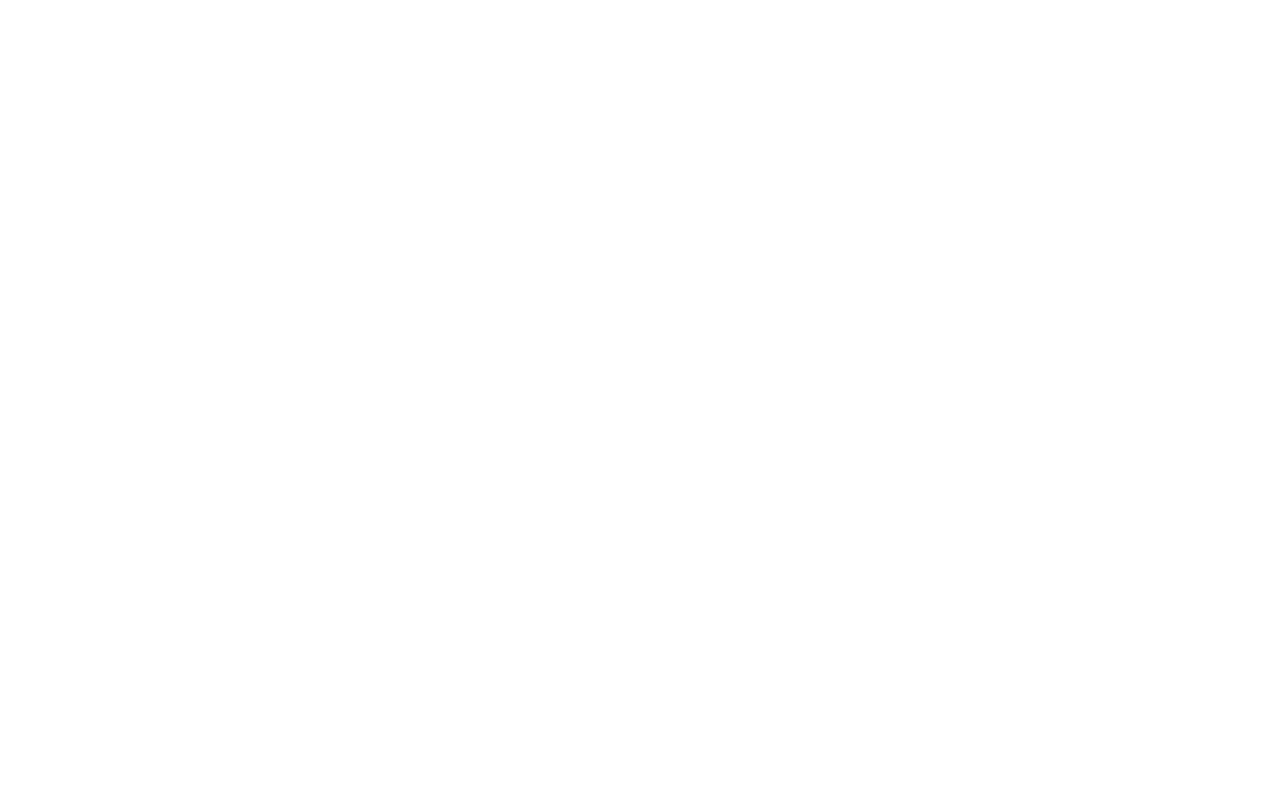
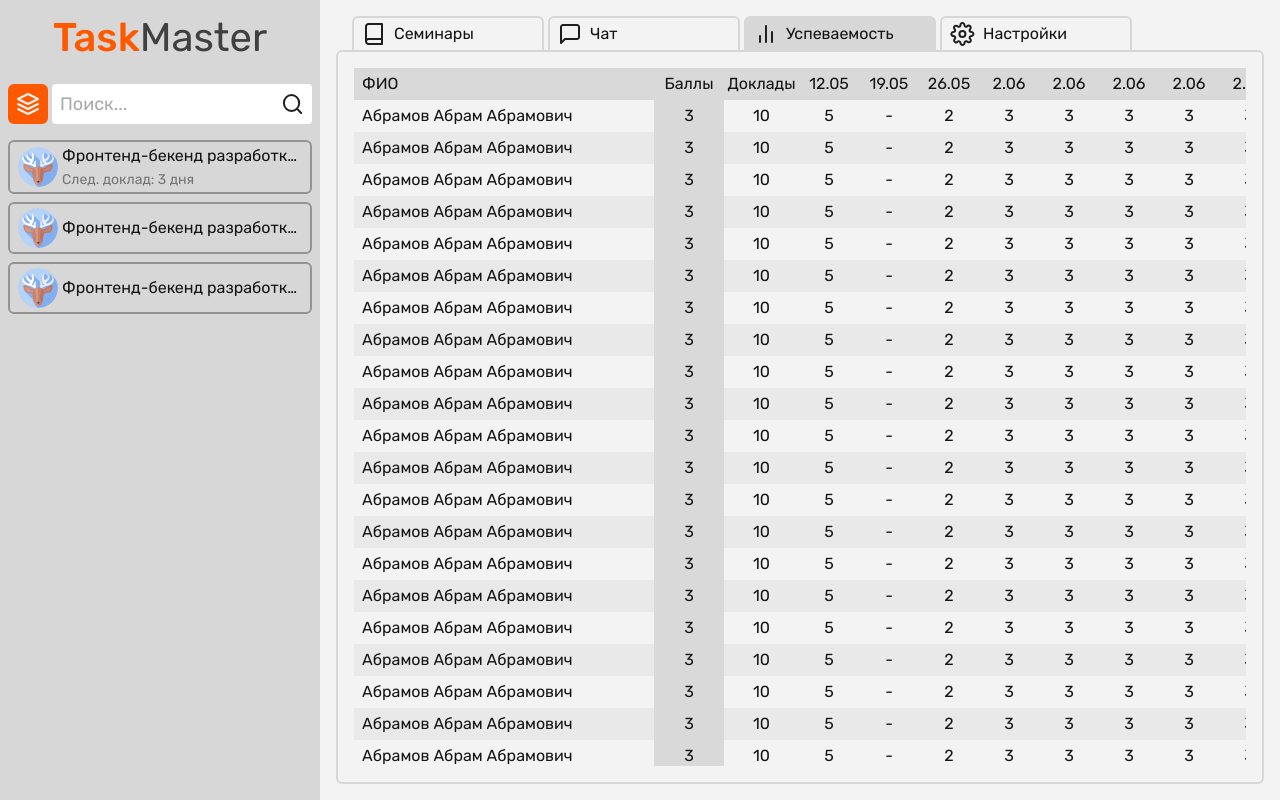
Before and after one commit to unwelcome/TaskMaster-v.2, a Vue app in the folder frontend/: page /main/performance in a window 1280 px wide. Before the commit this address had no page. Built offline with nearby package versions, Linux system fonts and the light colour scheme.

Commit message:
added performance page

```diff
--- a/frontend/src/assets/styles/style.css
+++ b/frontend/src/assets/styles/style.css
@@ -14,6 +14,9 @@
   --color-bg-input: #FFFFFF;
   --color-bg-chat-message-other: #555555;
   --color-bg-blur: rgba(0,0,0,0.25);
+  --color-bg-table-header: rgba(217, 217, 217, 1);
+  --color-bg-table-even: rgba(217, 217, 217, 0.4);
+  --color-bg-table-odd: transparent;
   --color-text-main: #141414;
   --color-text-second: #EDEDED;
   --color-text-description: #757575;
@@ -168,4 +171,12 @@
   .scrollable-invisible::-moz-scrollbar {
     width: 0px;
   }
+  .scrollable-x-y {
+    --scroll-bar-width: 6px;
+    --scroll-bar-height: 6px;
+    overflow-x: scroll;
+    overflow-y: scroll;
+    scrollbar-width: thin;
+    scrollbar-color: var(--scroll-thumb-color) #dddddd;
+  }
 }/*# sourceMappingURL=style.css.map */
--- a/frontend/src/assets/styles/style.scss
+++ b/frontend/src/assets/styles/style.scss
@@ -17,6 +17,9 @@
   --color-bg-input: #FFFFFF;
   --color-bg-chat-message-other: #555555;
   --color-bg-blur: rgba(0,0,0,0.25);
+  --color-bg-table-header: rgba(217, 217, 217, 1);//#D9D9D9;
+  --color-bg-table-even: rgba(217, 217, 217, 0.4);//#D9D9D9;
+  --color-bg-table-odd: transparent;
 
   --color-text-main: #141414;
   --color-text-second: #EDEDED;
@@ -180,16 +183,26 @@
       border-radius: var(--scroll-bar-border-radius);
       transition: background-color 1s ease-in-out;
     }
-  }
 
-  .scrollable-invisible{
-    scrollbar-width: 0px;
+    &-invisible{
+      scrollbar-width: 0px;
 
-    &::-webkit-scrollbar{
-      width: 0px;
+      &::-webkit-scrollbar{
+        width: 0px;
+      }
+      &::-moz-scrollbar {
+        width: 0px;
+      }
     }
-    &::-moz-scrollbar {
-      width: 0px;
+
+    &-x-y{
+      --scroll-bar-width: 6px;
+      --scroll-bar-height: 6px;
+
+      overflow-x: scroll;
+      overflow-y: scroll;
+      scrollbar-width: thin;
+      scrollbar-color: var(--scroll-thumb-color) #dddddd;
     }
   }
 }
--- /dev/null
+++ b/frontend/src/pages/MainPage/SubPages/PerformancePage/PerformancePage.vue
@@ -0,0 +1,103 @@
+<template>
+  <div class="flex flex-col h-full overflow-hidden">
+    <div class="flex flex-col grow items-stretch scrollable scrollable-x-y table-row-colors" :style="{'width': tableWidth}">
+      <performanceTableItem
+        :item-name="'ФИО'"
+        :item-all-count="'Доклады'"
+        :item-all-score="'Баллы'"
+        :item-data="[
+          { seminarID: 1, seminarDate: '12.05', seminarScore: null,},
+          { seminarID: 2, seminarDate: '19.05', seminarScore: null,},
+          { seminarID: 3, seminarDate: '26.05', seminarScore: null,},
+          { seminarID: 4, seminarDate: '2.06', seminarScore: null,},
+          { seminarID: 4, seminarDate: '2.06', seminarScore: null,},
+          { seminarID: 4, seminarDate: '2.06', seminarScore: null,},
+          { seminarID: 4, seminarDate: '2.06', seminarScore: null,},
+          { seminarID: 4, seminarDate: '2.06', seminarScore: null,},
+          { seminarID: 4, seminarDate: '2.06', seminarScore: null,},
+          { seminarID: 4, seminarDate: '2.06', seminarScore: null,},
+          { seminarID: 4, seminarDate: '2.06', seminarScore: null,},
+          { seminarID: 4, seminarDate: '2.06', seminarScore: null,},
+          { seminarID: 4, seminarDate: '2.06', seminarScore: null,},
+          { seminarID: 4, seminarDate: '2.06', seminarScore: null,},
+          { seminarID: 4, seminarDate: '2.06', seminarScore: null,},
+          { seminarID: 4, seminarDate: '2.06', seminarScore: null,},
+          { seminarID: 4, seminarDate: '2.06', seminarScore: null,},
+          { seminarID: 4, seminarDate: '2.06', seminarScore: null,},
+          { seminarID: 4, seminarDate: '2.06', seminarScore: null,},
+          { seminarID: 4, seminarDate: '2.06', seminarScore: null,},
+          { seminarID: 4, seminarDate: '2.06', seminarScore: null,},
+          { seminarID: 4, seminarDate: '2.06', seminarScore: null,},
+          { seminarID: 4, seminarDate: '2.06', seminarScore: null,},
+          { seminarID: 4, seminarDate: '2.06', seminarScore: null,},
+        ]"
+        :item-is-header="true"
+        :item-bg-color="'bg-bg-table-header'"
+      />
+      <performanceTableItem
+        v-for="i in 40"
+        :item-name="'Абрамов Абрам Абрамович'"
+        :item-all-count="10"
+        :item-all-score="3"
+        :item-data="[
+          { seminarID: 1, seminarDate: '12.05', seminarScore: 5,},
+          { seminarID: 2, seminarDate: '19.05', seminarScore: null,},
+          { seminarID: 3, seminarDate: '26.05', seminarScore: 2,},
+          { seminarID: 4, seminarDate: '2.06', seminarScore: 3,},
+          { seminarID: 4, seminarDate: '2.06', seminarScore: 3,},
+          { seminarID: 4, seminarDate: '2.06', seminarScore: 3,},
+          { seminarID: 4, seminarDate: '2.06', seminarScore: 3,},
+          { seminarID: 4, seminarDate: '2.06', seminarScore: 3,},
+          { seminarID: 4, seminarDate: '2.06', seminarScore: 3,},
+          { seminarID: 4, seminarDate: '2.06', seminarScore: 3,},
+          { seminarID: 4, seminarDate: '2.06', seminarScore: 3,},
+          { seminarID: 4, seminarDate: '2.06', seminarScore: 3,},
+          { seminarID: 4, seminarDate: '2.06', seminarScore: 3,},
+          { seminarID: 4, seminarDate: '2.06', seminarScore: 3,},
+          { seminarID: 4, seminarDate: '2.06', seminarScore: 3,},
+          { seminarID: 4, seminarDate: '2.06', seminarScore: 3,},
+          { seminarID: 4, seminarDate: '2.06', seminarScore: 3,},
+          { seminarID: 4, seminarDate: '2.06', seminarScore: 3,},
+          { seminarID: 4, seminarDate: '2.06', seminarScore: 3,},
+          { seminarID: 4, seminarDate: '2.06', seminarScore: 3,},
+          { seminarID: 4, seminarDate: '2.06', seminarScore: 3,},
+          { seminarID: 4, seminarDate: '2.06', seminarScore: 3,},
+          { seminarID: 4, seminarDate: '2.06', seminarScore: 3,},
+          { seminarID: 4, seminarDate: '2.06', seminarScore: 3,},
+        ]"
+        :item-is-header="false"
+        :item-bg-color="i % 2 == 0 ? 'bg-bg-table-even': 'bg-bg-table-odd'"
+      />
+    </div>
+  </div>
+</template>
+<script lang="ts">
+
+import performanceTableItem from './features/performanceTableItem.vue';
+
+export default {
+  components:{
+    performanceTableItem,
+  },
+  data() {
+    return{
+      leftSidebar: null as null | HTMLElement,
+      tableWidth: 'auto' as string,
+    }
+  },
+  mounted() {
+    this.leftSidebar = document.getElementById('leftSidebar');
+    this.tableWidth = `${window.innerWidth - (this.leftSidebar?.clientWidth !== undefined ? this.leftSidebar?.clientWidth : 0) - 16 * 4 - 4}px`; // 4 * p-4 + 2 * border-2
+
+    window.addEventListener('resize', this.onWindowResize);
+  },
+  methods: {
+    onWindowResize(){
+      this.tableWidth = `${window.innerWidth - (this.leftSidebar?.clientWidth !== undefined ? this.leftSidebar?.clientWidth : 0) - 16 * 4 - 4}px`; // 4 * p-4 + 2 * border-2
+    }
+  },
+  beforeUnmount() {
+    window.removeEventListener('resize', this.onWindowResize);
+  },
+}
+</script>
--- /dev/null
+++ b/frontend/src/pages/MainPage/SubPages/PerformancePage/features/performanceTableItem.vue
@@ -0,0 +1,74 @@
+<template>
+  <div class="grid-table cursor-default">
+    <!--FIO-->
+    <div class="py-1 px-2" :class="itemBgColor">
+      <p class="whitespace-nowrap overflow-hidden text-ellipsis">{{ itemName }}</p>
+    </div>
+    <!--Overall Score-->
+    <div class="bg-bg-table-header">
+      <p class="text-center">{{ itemAllScore }}</p>
+    </div>
+    <!--Overall topics counter-->
+    <div :class="itemBgColor">
+      <p class="text-center">{{ itemAllCount }}</p>
+    </div>
+    <!--Each seminar-->
+    <div v-for="seminar of itemData" :class="itemBgColor">
+      <p class="text-center">{{ itemIsHeader ? seminar.seminarDate : (seminar.seminarScore ? seminar.seminarScore : '-') }}</p>
+    </div>
+  </div>
+</template>
+<script lang="ts">
+
+interface ISeminarData{
+  seminarID: number,
+  seminarDate: string,
+  seminarScore: number | null,
+}
+
+export default {
+  props: {
+    itemName: {
+      type: String,
+      required: true,
+    },
+    itemAllScore: {
+      type: [Number, String],
+      required: true,
+    },
+    itemAllCount: {
+      type: [Number, String],
+      required: true,
+    },
+    itemData: {
+      type: Array<ISeminarData>,
+      required: false,
+      default: [] as Array<ISeminarData>,
+    },
+    itemIsHeader: {
+      type: Boolean,
+      required: false,
+      default: false
+    },
+    itemBgColor: {
+      type: String,
+      required: false,
+      default: 'bg-transparent',
+    }
+  }
+}
+</script>
+<style lang="css" scoped>
+  .grid-table{
+    display: grid;
+    grid-template-columns: 300px 70px 75px;
+    grid-auto-columns: 60px;
+    grid-auto-flow: column;
+    align-items: stretch;
+  }
+  .grid-table > div{
+    display: flex;
+    flex-direction: column;
+    justify-content: center;
+  }
+</style>
--- a/frontend/src/pages/MainPage/shared/bookmarkItem.vue
+++ b/frontend/src/pages/MainPage/shared/bookmarkItem.vue
@@ -3,7 +3,7 @@
     <div>
       <slot></slot>
     </div>
-    <p>{{ title }}</p>
+    <p class="select-none">{{ title }}</p>
   </div>
 </template>
 <script lang="ts">
--- a/frontend/src/pages/MainPage/widgets/bookmarksView.vue
+++ b/frontend/src/pages/MainPage/widgets/bookmarksView.vue
@@ -11,7 +11,7 @@
           <path d="M21 15C21 15.5304 20.7893 16.0391 20.4142 16.4142C20.0391 16.7893 19.5304 17 19 17H7L3 21V5C3 4.46957 3.21071 3.96086 3.58579 3.58579C3.96086 3.21071 4.46957 3 5 3H19C19.5304 3 20.0391 3.21071 20.4142 3.58579C20.7893 3.96086 21 4.46957 21 5V15Z" stroke="#1E1E1E" stroke-width="2" stroke-linecap="round" stroke-linejoin="round"/>
         </svg>
       </bookmarkItem>
-      <bookmarkItem :title="'Успеваемость'">
+      <bookmarkItem :title="'Успеваемость'" :selected="$route.name === 'PerformancePage'" @click="$router.push({name: 'PerformancePage'})">
         <svg width="24" height="24" viewBox="0 0 24 24" fill="none" xmlns="http://www.w3.org/2000/svg">
           <path d="M18 20V10M12 20V4M6 20V14" stroke="#1E1E1E" stroke-width="2" stroke-linecap="round" stroke-linejoin="round"/>
         </svg>
--- a/frontend/src/pages/MainPage/widgets/groupList.vue
+++ b/frontend/src/pages/MainPage/widgets/groupList.vue
@@ -1,5 +1,5 @@
 <template>
-<div class="w-80 flex flex-col items-stretch shrink-0 bg-bg-second p-2 gap-4">
+<div class="w-80 flex flex-col items-stretch shrink-0 bg-bg-second p-2 gap-4" id="leftSidebar">
   <!--Logo-->
   <div class="flex flex-col items-center">
     <h1 class="text-[40px] text-text-logo"><strong class="font-medium text-main">Task</strong>Master</h1>
--- a/frontend/src/router/index.ts
+++ b/frontend/src/router/index.ts
@@ -17,6 +17,11 @@
           path: 'chat',
           name: 'ChatPage',
           component: () => import('../pages/MainPage/SubPages/ChatPage/ChatPage.vue'),
+        },
+        {
+          path: 'performance',
+          name: 'PerformancePage',
+          component: () => import('../pages/MainPage/SubPages/PerformancePage/PerformancePage.vue'),
         }
       ]
     }
```
Also changed, not shown: 1 other file (tests, documents, lock files or other folders).
